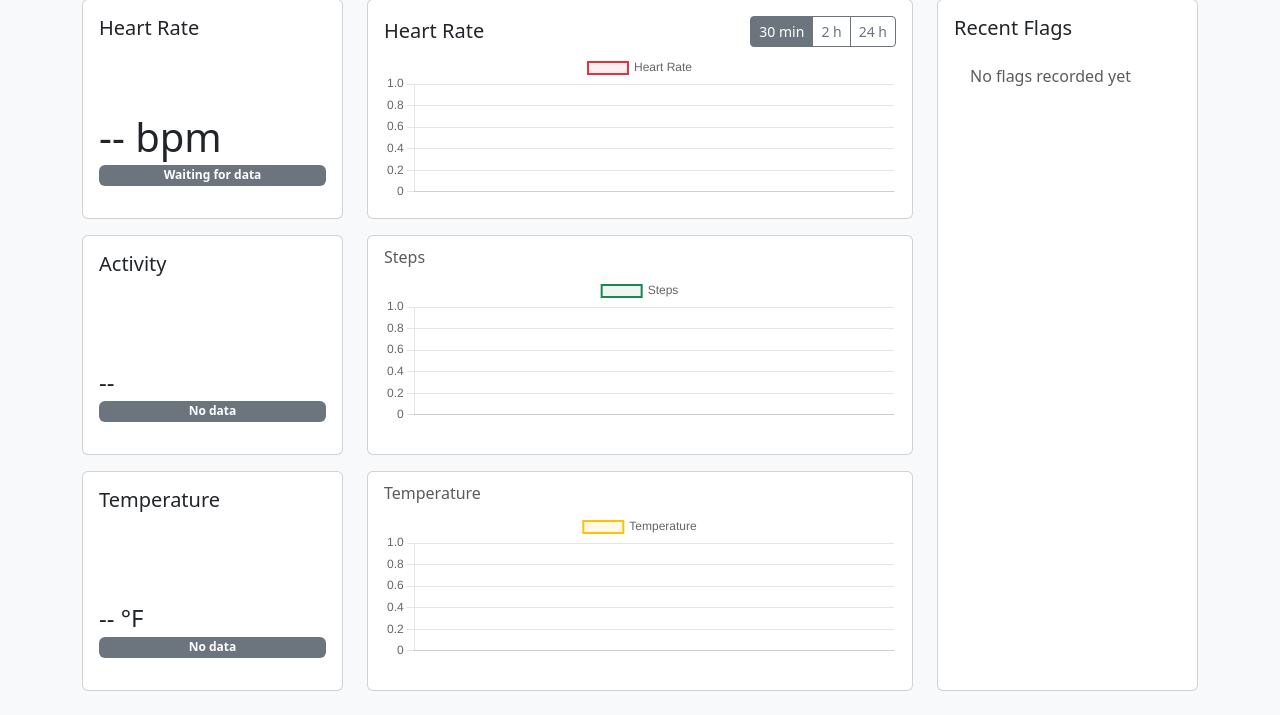
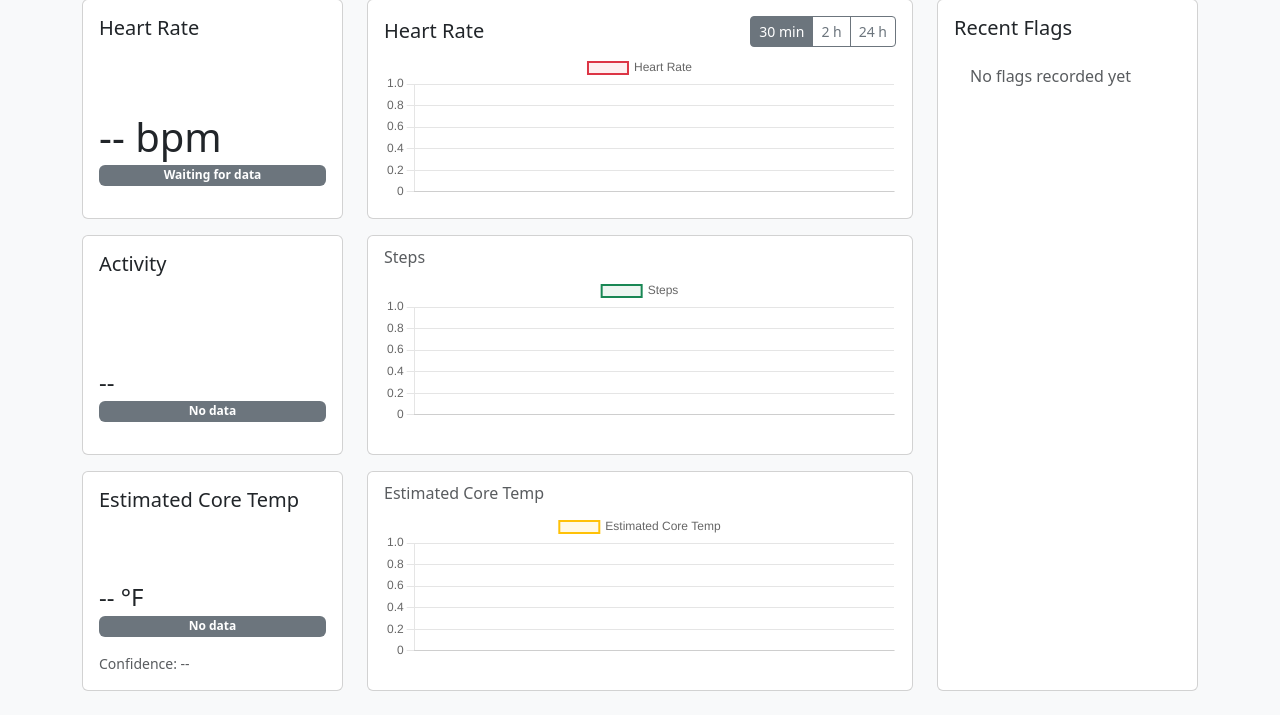
Before and after one commit to slin013/dognosis, a Flask app: page / in a window 1280 px wide. Shown: the part 209-924 px from the top of the page. Run offline with Flask 3, Linux system fonts and the light colour scheme; data that the repository does not hold is empty; some libraries are stand-ins or nearby versions.

Commit message:
Add estimated core temperature pipeline and UI support.
Compute and store v1 core temperature estimates with confidence, expose them via Flask APIs, and display estimated core temperature values and confidence in dashboard views.

Made-with: Cursor

```diff
--- a/app.py
+++ b/app.py
@@ -83,7 +83,7 @@ def index():
 
     cursor.execute("""
         SELECT datetime, bpm, high_hr, low_hr, rapid_change, unstable_hr,
-               temperature, step_count, timestamp
+               temperature, core_temp_est_f, core_temp_confidence, step_count, timestamp
         FROM sensor_data
         ORDER BY timestamp DESC LIMIT 1
     """)
@@ -98,12 +98,14 @@ def index():
             "rapid_change": row[4],
             "unstable_hr": row[5],
             "temperature": row[6],
-            "step_count": row[7],
-            "timestamp": row[8],
+            "core_temp_est_f": row[7],
+            "core_temp_confidence": row[8],
+            "step_count": row[9],
+            "timestamp": row[10],
         }
 
     cursor.execute("""
-        SELECT timestamp, datetime, bpm, temperature, step_count
+        SELECT timestamp, datetime, bpm, temperature, core_temp_est_f, core_temp_confidence, step_count
         FROM sensor_data
         ORDER BY timestamp DESC LIMIT 100
     """)
@@ -116,7 +118,9 @@ def index():
             "datetime": r[1],
             "bpm": r[2],
             "temperature": r[3],
-            "step_count": r[4],
+            "core_temp_est_f": r[4],
+            "core_temp_confidence": r[5],
+            "step_count": r[6],
         }
         for r in reversed(raw_rows)
     ]
@@ -130,7 +134,7 @@ def live_data():
     conn = get_db()
     cursor = conn.cursor()
     cursor.execute("""
-        SELECT timestamp, bpm, temperature, step_count,
+        SELECT timestamp, bpm, temperature, core_temp_est_f, core_temp_confidence, step_count,
                high_hr, low_hr, rapid_change, unstable_hr, datetime
         FROM sensor_data
         ORDER BY timestamp DESC
@@ -144,12 +148,14 @@ def live_data():
             "timestamp": r[0],
             "bpm": r[1],
             "temperature": r[2],
-            "step_count": r[3],
-            "high_hr": r[4],
-            "low_hr": r[5],
-            "rapid_change": r[6],
-            "unstable_hr": r[7],
-            "datetime": r[8],
+            "core_temp_est_f": r[3],
+            "core_temp_confidence": r[4],
+            "step_count": r[5],
+            "high_hr": r[6],
+            "low_hr": r[7],
+            "rapid_change": r[8],
+            "unstable_hr": r[9],
+            "datetime": r[10],
         }
         for r in raw
     ]
@@ -197,6 +203,8 @@ def flags_summary():
             f.is_user_generated,
             s.bpm,
             s.temperature,
+            s.core_temp_est_f,
+            s.core_temp_confidence,
             s.step_count,
             s.limp,
             s.asymmetry
@@ -265,6 +273,8 @@ def incident_context(flag_id):
             datetime,
             bpm,
             temperature,
+            core_temp_est_f,
+            core_temp_confidence,
             step_count,
             limp,
             asymmetry,
--- a/db_setup.py
+++ b/db_setup.py
@@ -30,7 +30,9 @@ def initialize_database():
         high_hr INTEGER DEFAULT 0,
         low_hr INTEGER DEFAULT 0,
         rapid_change INTEGER DEFAULT 0,
-        unstable_hr INTEGER DEFAULT 0
+        unstable_hr INTEGER DEFAULT 0,
+        core_temp_est_f REAL,
+        core_temp_confidence REAL
     );
     """)
 
--- a/dognosis_db.py
+++ b/dognosis_db.py
@@ -27,6 +27,8 @@ def ensure_schema(conn: sqlite3.Connection) -> None:
         ("rapid_change", "INTEGER DEFAULT 0"),
         ("unstable_hr", "INTEGER DEFAULT 0"),
         ("temperature", "REAL"),
+        ("core_temp_est_f", "REAL"),
+        ("core_temp_confidence", "REAL"),
         ("step_count", "INTEGER"),
         ("limp", "INTEGER"),
         ("asymmetry", "REAL"),
--- a/static/charts.js
+++ b/static/charts.js
@@ -24,9 +24,9 @@ const ACTIVITY_ROLLING_WINDOW_SEC = 90; // ~1.5 min (try 60–120)
 const ACTIVITY_LOW_STEPS_PER_MIN = 8;
 const ACTIVITY_HIGH_STEPS_PER_MIN = 35;
 
-// Temperature (°F) — matches logger display
-const TEMP_F_LOW_MAX = 65;
-const TEMP_F_HIGH_MIN = 104;
+// Estimated core temperature (°F) thresholds (placeholder clinical guardrails).
+const TEMP_F_LOW_MAX = 99.0;
+const TEMP_F_HIGH_MIN = 103.5;
 
 // Dog profile → predicted HR (must match templates/index.html dog profile script)
 const DOG_PROFILE_STORAGE_KEY = "dogProfile";
@@ -222,6 +222,7 @@ function updateActivityTempCards(latestSample, allSamples) {
     const actStatus = document.getElementById("activityCardStatus");
     const tempEl = document.getElementById("tempCardValue");
     const tempStatus = document.getElementById("tempCardStatus");
+    const tempConfidenceEl = document.getElementById("tempCardConfidence");
 
     if (!latestSample) {
         if (actEl) actEl.textContent = "--";
@@ -234,6 +235,7 @@ function updateActivityTempCards(latestSample, allSamples) {
             tempStatus.textContent = "No data";
             tempStatus.className = "badge bg-secondary mb-3";
         }
+        if (tempConfidenceEl) tempConfidenceEl.textContent = "Confidence: --";
         return;
     }
 
@@ -260,21 +262,31 @@ function updateActivityTempCards(latestSample, allSamples) {
         }
     }
 
-    const t = latestSample.temperature ?? latestSample[2];
+    const surfaceF = latestSample.temperature ?? latestSample[2];
+    const coreF = latestSample.core_temp_est_f ?? surfaceF;
+    const coreConfidence = latestSample.core_temp_confidence;
     if (tempEl) {
-        if (t != null && !Number.isNaN(Number(t))) {
-            const n = Number(t);
+        if (coreF != null && !Number.isNaN(Number(coreF))) {
+            const n = Number(coreF);
             tempEl.textContent = `${n.toFixed(1)} °F`;
         } else {
             tempEl.textContent = "-- °F";
         }
     }
+    if (tempConfidenceEl) {
+        if (coreConfidence == null || Number.isNaN(Number(coreConfidence))) {
+            tempConfidenceEl.textContent = "Confidence: --";
+        } else {
+            const confPct = Math.round(Number(coreConfidence) * 100);
+            tempConfidenceEl.textContent = `Confidence: ${confPct}%`;
+        }
+    }
     if (tempStatus) {
-        if (t == null || Number.isNaN(Number(t))) {
+        if (coreF == null || Number.isNaN(Number(coreF))) {
             tempStatus.textContent = "No data";
             tempStatus.className = "badge bg-secondary mb-3";
         } else {
-            const n = Number(t);
+            const n = Number(coreF);
             if (n < TEMP_F_LOW_MAX) {
                 tempStatus.textContent = "Low";
                 tempStatus.className = "badge bg-warning text-dark mb-3";
@@ -369,7 +381,7 @@ function initChart() {
                 labels: [],
                 datasets: [
                     {
-                        label: "Temperature",
+                        label: "Estimated Core Temp",
                         data: [],
                         borderWidth: 2,
                         borderColor: "rgba(255, 193, 7, 1)",
@@ -443,7 +455,9 @@ function renderIncidentDataRows(samples) {
         bpmCell.textContent = formatMaybeNumber(sample.bpm, 0);
 
         const tempCell = document.createElement("td");
-        tempCell.textContent = formatMaybeNumber(sample.temperature, 1);
+        const incidentCoreF =
+            sample.core_temp_est_f != null ? sample.core_temp_est_f : sample.temperature;
+        tempCell.textContent = formatMaybeNumber(incidentCoreF, 1);
 
         const stepsCell = document.createElement("td");
         stepsCell.textContent = sample.step_count != null ? String(sample.step_count) : "--";
@@ -530,7 +544,8 @@ function renderFlagDetail() {
     if (metricsEl) {
         const parts = [];
         if (flag.bpm != null) parts.push(`${Math.round(flag.bpm)} bpm`);
-        if (flag.temperature != null) parts.push(`${Number(flag.temperature).toFixed(1)} °C`);
+        const detailCoreF = flag.core_temp_est_f != null ? flag.core_temp_est_f : flag.temperature;
+        if (detailCoreF != null) parts.push(`${Number(detailCoreF).toFixed(1)} °F`);
         if (flag.step_count != null) parts.push(`${flag.step_count} steps`);
         if (flag.limp === 1) parts.push("limp");
         if (flag.asymmetry != null) parts.push(`asym ${Number(flag.asymmetry).toFixed(2)}`);
@@ -572,7 +587,8 @@ function renderFlagsTable(tbodyId, flags) {
         const detailCell = document.createElement("td");
         const parts = [];
         if (flag.bpm != null) parts.push(`${Math.round(flag.bpm)} bpm`);
-        if (flag.temperature != null) parts.push(`${Number(flag.temperature).toFixed(1)} °C`);
+        const rowCoreF = flag.core_temp_est_f != null ? flag.core_temp_est_f : flag.temperature;
+        if (rowCoreF != null) parts.push(`${Number(rowCoreF).toFixed(1)} °F`);
         if (flag.step_count != null) parts.push(`${flag.step_count} steps`);
         if (flag.limp === 1) parts.push("limp");
         if (flag.asymmetry != null) parts.push(`asym ${Number(flag.asymmetry).toFixed(2)}`);
@@ -883,7 +899,7 @@ async function updateChart() {
         }
 
         if (tempChart) {
-            const temps = chronological.map((s) => s.temperature ?? s.temp ?? s[2]);
+            const temps = chronological.map((s) => s.core_temp_est_f ?? s.temperature ?? s.temp ?? s[2]);
             tempChart.data.labels = timestamps;
             tempChart.data.datasets[0].data = temps;
             tempChart.update();
--- a/templates/index.html
+++ b/templates/index.html
@@ -84,9 +84,10 @@
 
                         <div class="card" style="height: 220px;">
                             <div class="card-body d-flex flex-column">
-                                <h5 class="card-title">Temperature</h5>
+                                <h5 class="card-title">Estimated Core Temp</h5>
                                 <p class="h4 mb-1 mt-auto" id="tempCardValue">-- °F</p>
                                 <span class="badge bg-secondary mb-3" id="tempCardStatus">Waiting for data</span>
+                                <small class="text-muted" id="tempCardConfidence">Confidence: --</small>
                             </div>
                         </div>
                     </div>
@@ -128,7 +129,7 @@
 
                         <div class="card" style="height: 220px;">
                             <div class="card-body d-flex flex-column">
-                                <h6 class="card-subtitle text-muted mb-2">Temperature</h6>
+                                <h6 class="card-subtitle text-muted mb-2">Estimated Core Temp</h6>
                                 <div style="height: 150px;">
                                     <canvas id="tempChart"></canvas>
                                 </div>
@@ -202,7 +203,7 @@
                                                 <tr>
                                                     <th scope="col">Time</th>
                                                     <th scope="col">BPM</th>
-                                                    <th scope="col">Temp (°C)</th>
+                                                    <th scope="col">Core Temp Est (°F)</th>
                                                     <th scope="col">Steps</th>
                                                     <th scope="col">Limp</th>
                                                     <th scope="col">Asym</th>
```
Also changed, not shown: temp_estimator.py (added, +61 -0 lines), test_logging_sensor_data_9.py (+39 -9 lines).
